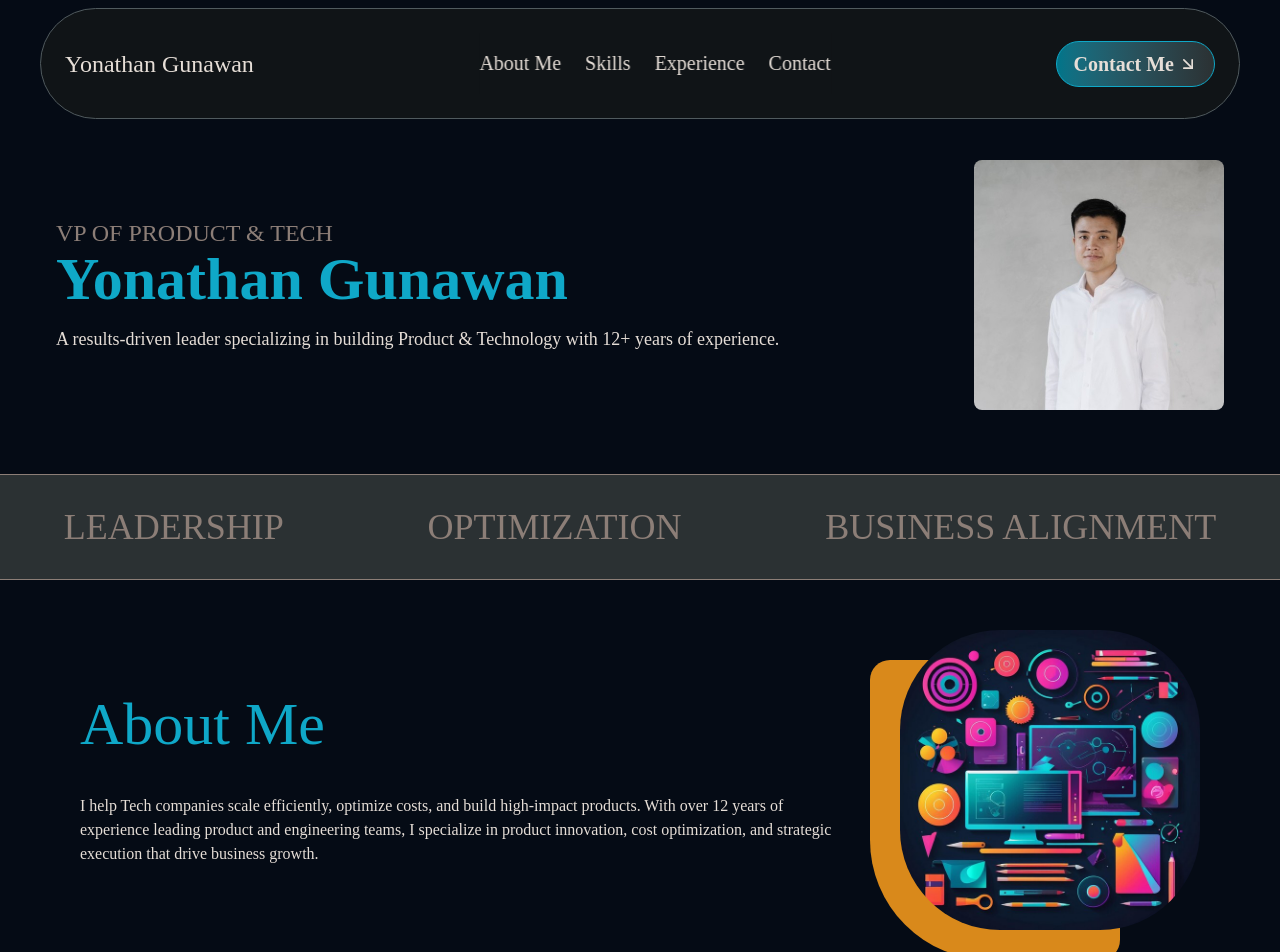
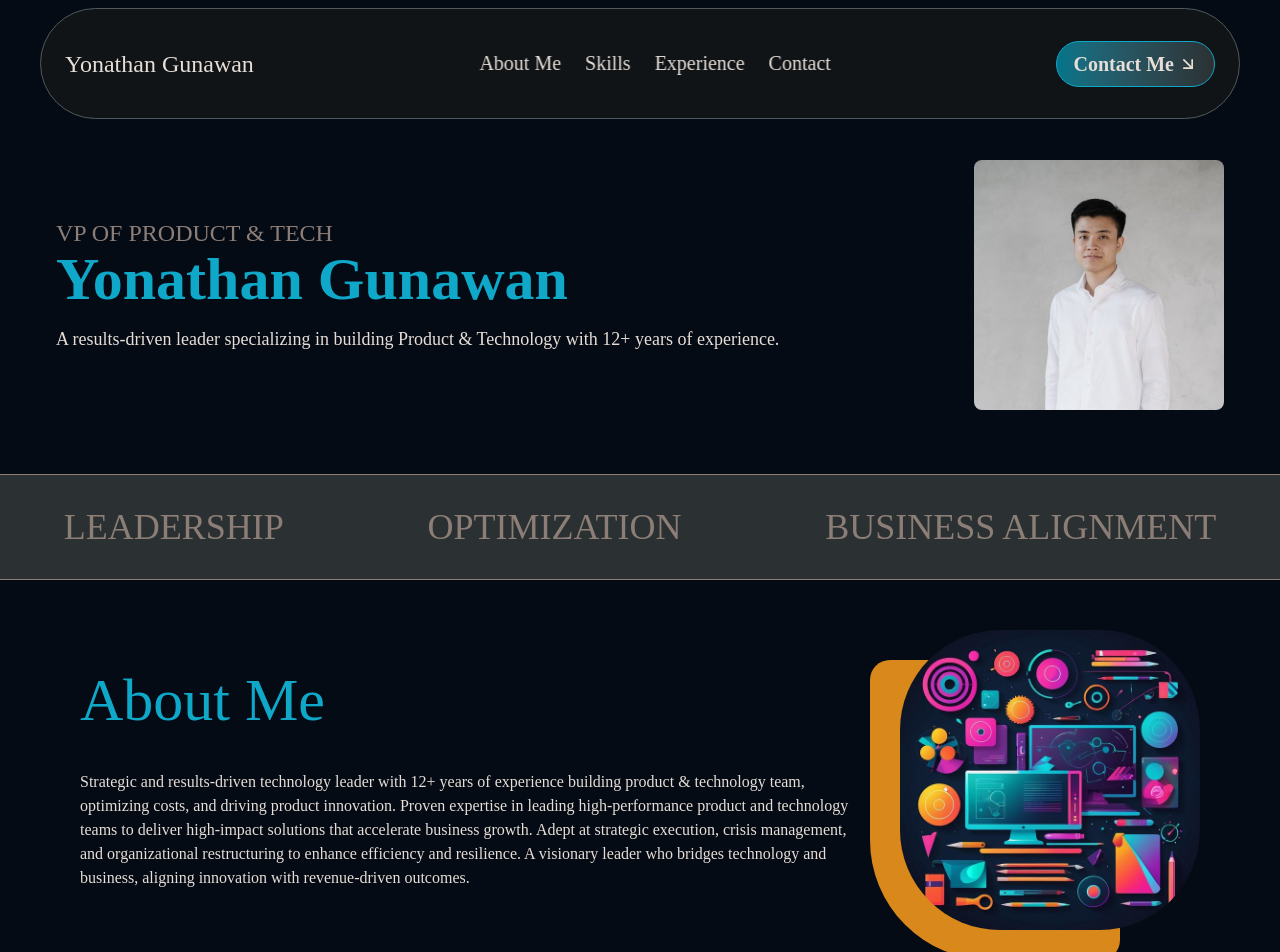
Before and after one commit to Yonathan1/yg-website, a React (Vite) app: page / in a window 1280 px wide. Shown: the top 952 px of the page. Built offline with nearby package versions, Linux system fonts and the light colour scheme.

Commit message:
Update wording

```diff
--- a/src/components/aboutMeSection/AboutMeText.jsx
+++ b/src/components/aboutMeSection/AboutMeText.jsx
@@ -4,7 +4,7 @@ const AboutMeText = () => {
   return (
     <div className='flex flex-col md:items-start sm:items-center md:text-left sm:text-center'>
       <h2 className='text-6xl text-cyan mb-10'>About Me</h2>
-      <p className='text-white'>I help Tech companies scale efficiently, optimize costs, and build high-impact products. With over 12 years of experience leading product and engineering teams, I specialize in product innovation, cost optimization, and strategic execution that drive business growth.</p>
+      <p className='text-white'>Strategic and results-driven technology leader with 12+ years of experience building product & technology team, optimizing costs, and driving product innovation. Proven expertise in leading high-performance product and technology teams to deliver high-impact solutions that accelerate business growth. Adept at strategic execution, crisis management, and organizational restructuring to enhance efficiency and resilience. A visionary leader who bridges technology and business, aligning innovation with revenue-driven outcomes.</p>
     </div>
   )
 }
```
